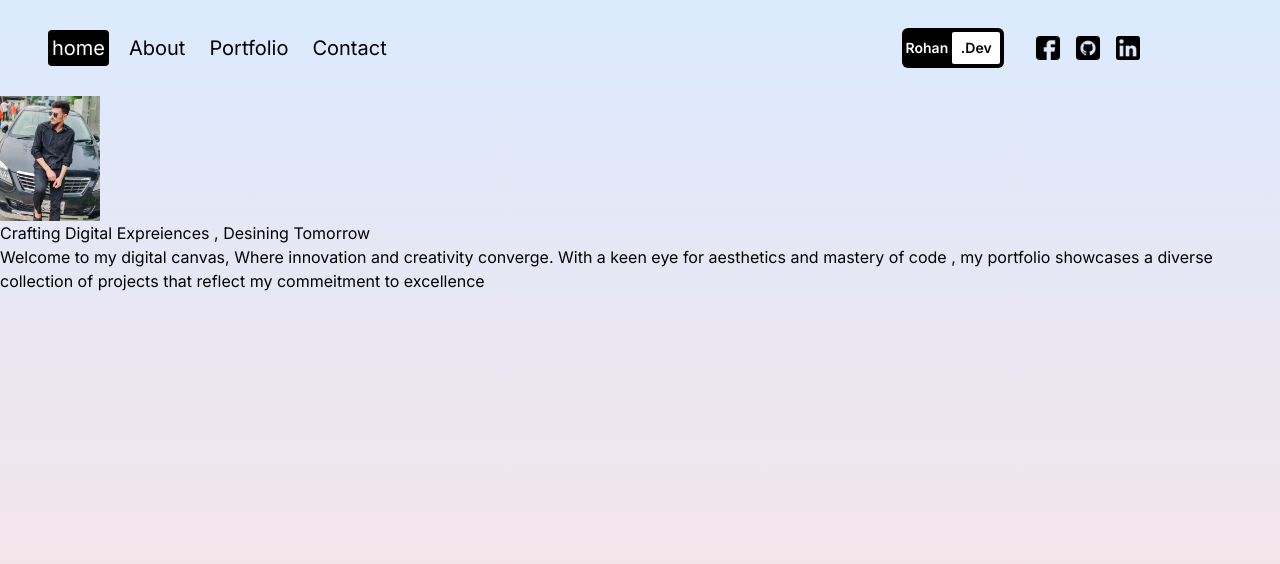
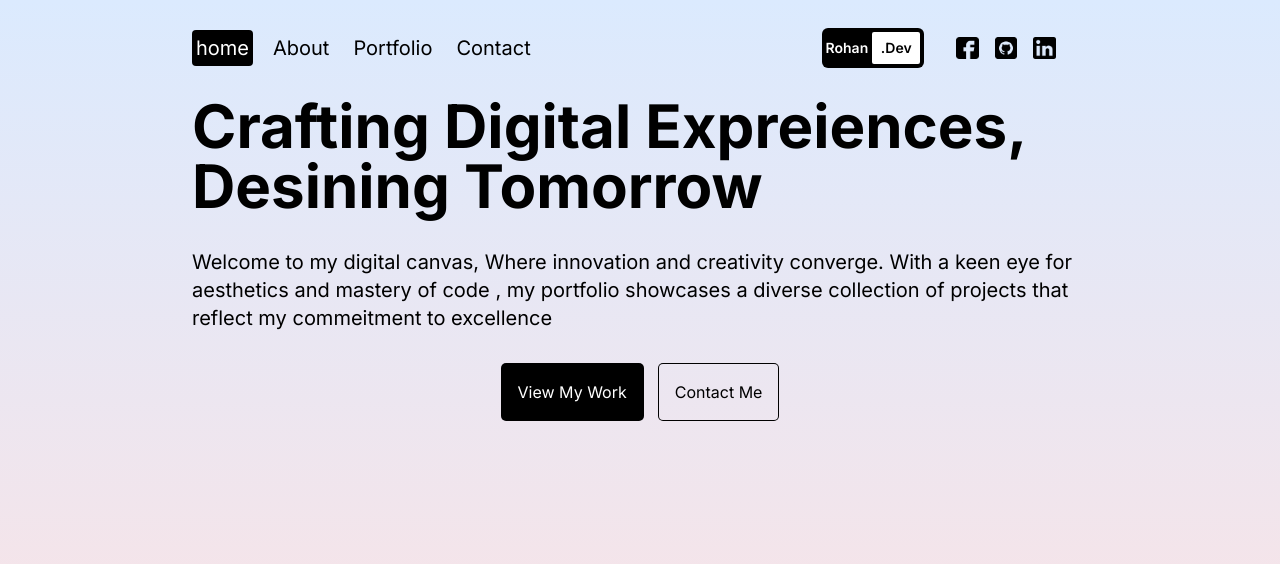
Before and after one commit to ROHAN-2497/animation-nextjs-portfolio, a Next.js app: page / in a window 1280 px wide. Shown: the top 564 px of the page. Built offline with nearby package versions, Linux system fonts and the light colour scheme.

Commit message:
hero section

```diff
--- a/app/page.js
+++ b/app/page.js
@@ -2,17 +2,25 @@ import Image from "next/image";
 
 export default function Home() {
   return (
-    <div className="flex flex-col">
+    <div className="  flex flex-col lg-flex-row px-4 sm:px-8 md:px-12 lg:px-20 xl:px-48">
       {/* IMAGE CONTAINER */}
-      <div className="h-1/2">
+      <div className="h-1/2 lg:h-full lg:w-1/2 relative">
         <Image
-          src="/rohan.jpg" alt="fill" width={100} height={100}
+          src="/rohan.jpg" alt="" fill className="objectContain"
         />
       </div>
       {/* TEXT CONTAINER */}
-      <div className="h-1/2">
-        <h1>Crafting  Digital Expreiences , Desining Tomorrow</h1>
-        <p>Welcome to my digital canvas, Where innovation and creativity converge. With a keen eye for aesthetics and mastery of code , my portfolio showcases a diverse collection of projects that reflect my commeitment to excellence</p>
+      <div className="h-1/2 flex flex-col gap-8 items-center justify-center">
+        {/* TITLE */}
+        <h1 className="md:text-6xl text-4xl font-bold">Crafting  Digital Expreiences, Desining Tomorrow</h1>
+        {/* DESC  */}
+        <p className="md:text-xl">Welcome to my digital canvas, Where innovation and creativity converge. With a keen eye for aesthetics and mastery of code , my portfolio showcases a diverse collection of projects that reflect my commeitment to excellence</p>
+        {/* BUTTON  */}
+        <div className="flex gap-4">
+          <button className="rounded p-4 ring-1 ring-black bg-black text-white">View My Work</button>
+          <button className="rounded p-4 ring-1 ring-black ">Contact Me</button>
+        </div>
+
       </div>
     </div>
   );
--- a/components/NavBar.jsx
+++ b/components/NavBar.jsx
@@ -13,12 +13,12 @@ const links = [
 const NavBar = () => {
     const [open, setOpen] = useState(false);
     return (
-        <div className=' h-full flex items-center justify-between px-4  md:px-12 text-xl'>
+        <div className=' h-full flex items-center justify-between px-4 sm:px-8 md:px-12 lg:px-20 xl:px-48 text-xl'>
             {/* LINKS  */}
             <div className='hidden md:flex gap-4 w-1/3'>
                 {
                     links.map(link => (
-                       <NavLinks link={link} key={link.title} />
+                        <NavLinks link={link} key={link.title} />
                     ))
                 }
             </div>
```
